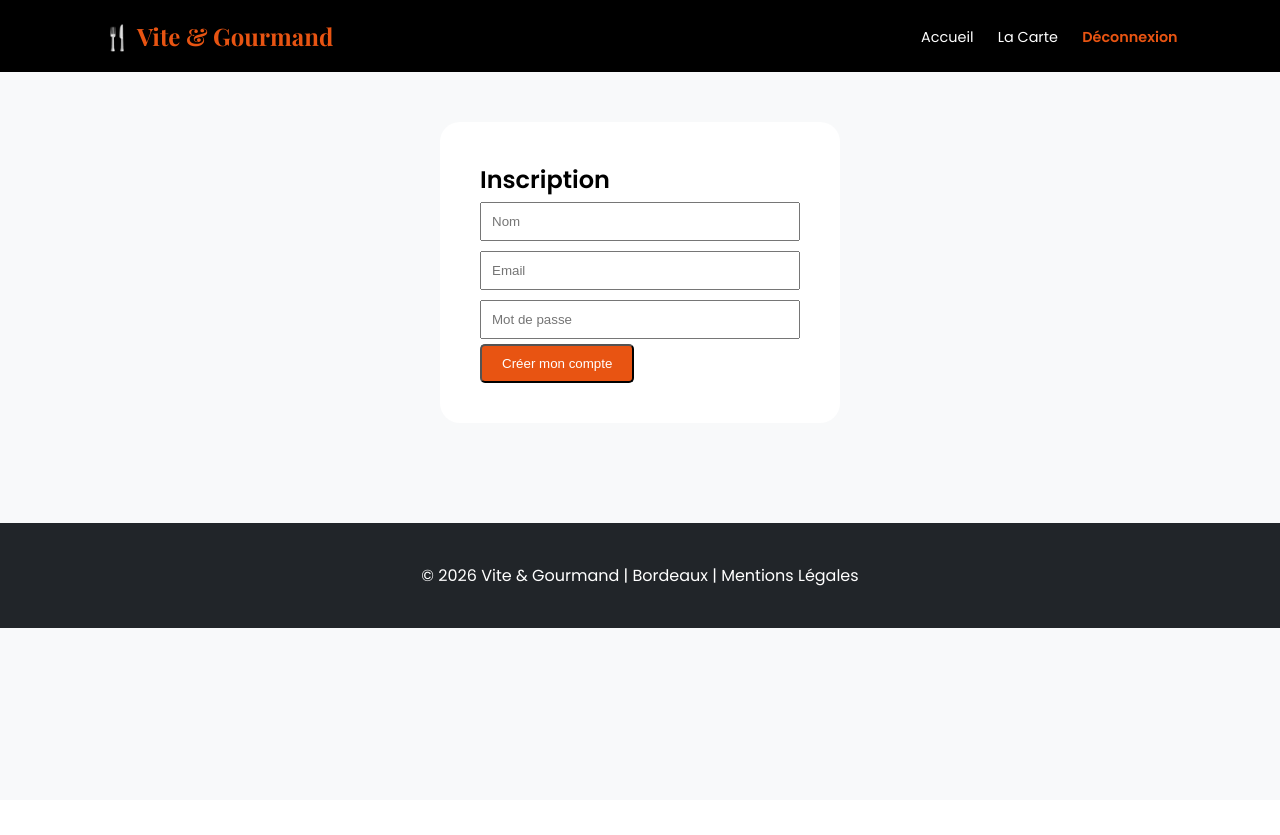
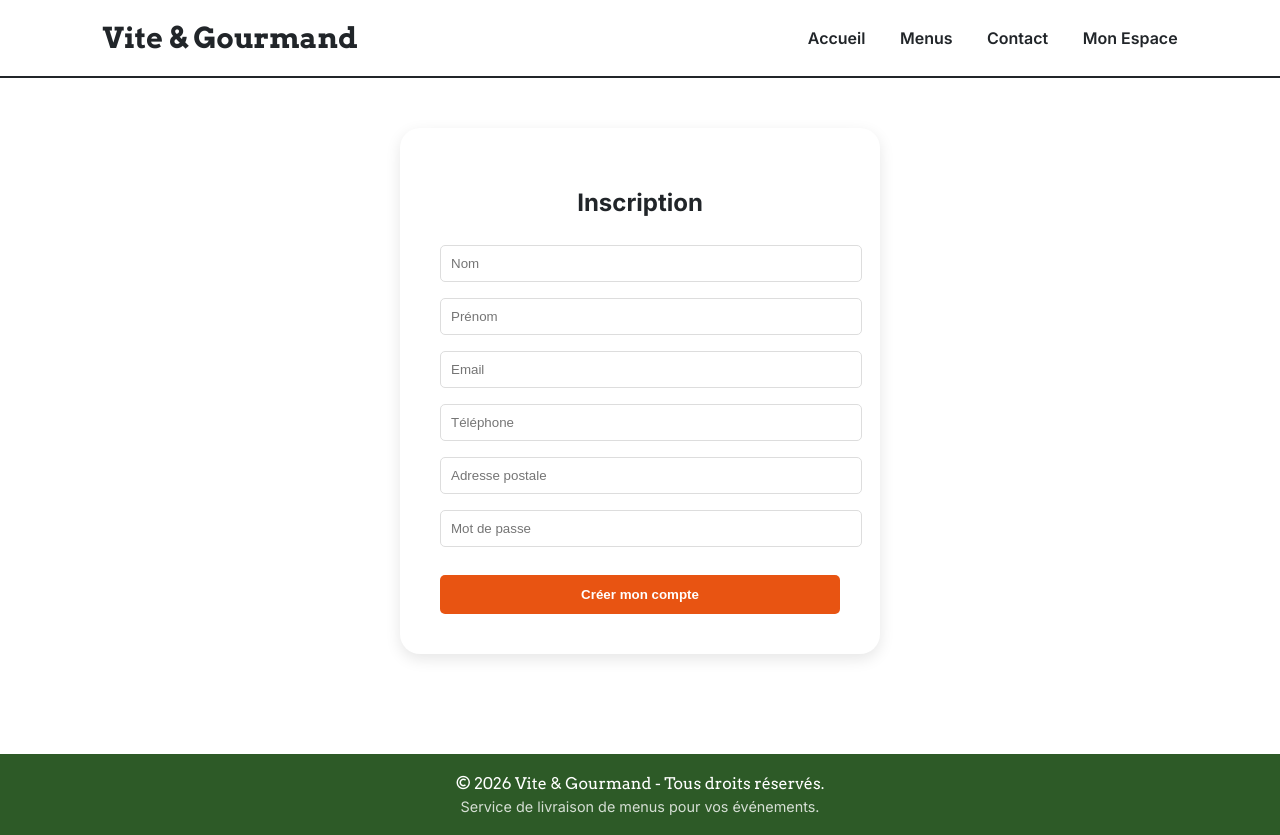
Before and after one commit to sir-ryan29/ECF-Studi-Vite-Et-Gourmand, a PHP site: page /inscription.php in a window 1280 px wide. Before the commit the page ends 628 px from the top, so only its background shows below. Run offline with PHP 8.4, Linux system fonts and the light colour scheme; the visitor is signed in with stand-in values (Sample User, id 1).

```diff
--- a/assets/css/style.css
+++ b/assets/css/style.css
@@ -1,39 +1,29 @@
-/* Importation des polices de la charte */
-@import url('https://fonts.googleapis.com/css2?family=Arvo:ital,wght@0,400;0,700;1,400;1,700&family=Inter:wght@300;400;600;700&display=swap');
+/* --- FICHIER : style.css --- */
+/* --- ROLE : Charte graphique Orange, Noir, Blanc --- */
 
-/* Style global */
-body {
-    font-family: 'Inter', sans-serif;
-    background-color: #fafafa;
-    color: #212529;
-}
+/* Importation des polices Google Fonts pour un look pro */
+@import url('https://fonts.googleapis.com/css2?family=Arvo:wght@400;700&family=Inter:wght@300;400;600;700&display=swap');
 
-/* Titres */
-h1, h2, h3, h4, .navbar-brand {
-    font-family: 'Arvo', serif;
-    font-weight: 700;
-}
+/* Style de base : police Inter, fond blanc, texte sombre */
+body { font-family: 'Inter', sans-serif; background-color: #ffffff; color: #212529; margin: 0; }
 
-/* Vert forêt (Couleur principale) */
-.bg-success {
-    background-color: #2d5a27 !important;
-}
+/* En-tête : Flexbox pour aligner le logo et la navigation */
+header { padding: 20px 8%; display: flex; justify-content: space-between; align-items: center; border-bottom: 2px solid #212529; }
 
-/* Vert herbe (Boutons) */
-.btn-success {
-    background-color: #8bc34a;
-    border-color: #8bc34a;
-    color: #ffffff;
-    font-weight: 600;
-}
+/* Style du Logo : Police Arvo (serif) pour le contraste */
+.navbar-brand { font-family: 'Arvo', serif; font-size: 1.8em; color: #212529; font-weight: 700; text-decoration: none; }
 
-.btn-success:hover {
-    background-color: #76a63f;
-    border-color: #76a63f;
-    color: #ffffff;
-}
+/* Style des liens de navigation */
+nav a { color: #212529; text-decoration: none; margin-left: 30px; font-weight: 600; transition: 0.3s; }
 
-/* Jaune (Accents) */
-.text-warning {
-    color: #ffc107 !important;
-}
+/* Effet au survol ET style pour le lien de la page active */
+nav a:hover, nav a.active { color: #e65100; }
+
+/* Bouton d'appel à l'action (CTA) en Orange */
+.btn-orange { display: inline-block; background-color: #e65100; color: white; padding: 15px 30px; text-decoration: none; border-radius: 5px; font-weight: bold; transition: 0.3s; }
+.btn-orange:hover { background-color: #c44500; }
+
+/* Section Hero (Accueil) */
+.hero-section { height: 70vh; display: flex; flex-direction: column; justify-content: center; align-items: center; text-align: center; background-color: #f4f4f4; }
+.hero-section h1 { font-size: 3em; margin-bottom: 0.5em; font-family: 'Arvo', serif; }
+.hero-section p { font-size: 1.2em; color: #555; margin-bottom: 2em; }
--- a/footer.php
+++ b/footer.php
@@ -1,9 +1,10 @@
 <?php
 // --- FICHIER : footer.php ---
-// --- ROLE : Pied de page commun à toutes les pages ---
+// --- ROLE : Pied de page standard ---
 ?>
-    <footer style="background: #212529; color: white; text-align: center; padding: 40px; margin-top: 50px;">
-        <p>© 2026 Vite & Gourmand | Bordeaux | Mentions Légales</p>
-    </footer>
+<footer style="background-color: #2d5a27; color: white; text-align: center; padding: 20px; margin-top: 50px;">
+    <p style="margin: 0; font-family: 'Arvo', serif;">&copy; <?php echo date('Y'); ?> Vite & Gourmand - Tous droits réservés.</p>
+    <p style="margin: 5px 0 0 0; font-size: 0.9em; opacity: 0.8;">Service de livraison de menus pour vos événements.</p>
+</footer>
 </body>
 </html>
--- a/header.php
+++ b/header.php
@@ -1,37 +1,33 @@
 <?php
 // --- FICHIER : header.php ---
-// --- ROLE : Header commun à toutes les pages, contient la navigation ---
-session_start();
+// --- ROLE : En-tête dynamique avec gestion de session ---
+
+// Démarrage de la session si ce n'est pas déjà fait
+if (session_status() === PHP_SESSION_NONE) { session_start(); }
+
+// Récupération du nom du fichier actuel pour gérer l'état "actif" des liens
+$current_page = basename($_SERVER['PHP_SELF']);
 ?>
 <!DOCTYPE html>
 <html lang="fr">
 <head>
-    <meta charset="UTF-8" />
+    <meta charset="UTF-8">
+    <link rel="stylesheet" href="assets/css/style.css">
     <title>Vite & Gourmand</title>
-    <link href="https://fonts.googleapis.com/css2?family=Poppins:wght@300;400;600&family=Playfair+Display:wght@700&display=swap" rel="stylesheet">
-    <style>
-        /* Design global du site */
-        * { margin: 0; padding: 0; box-sizing: border-box; }
-        body { font-family: 'Poppins', sans-serif; background: #f8f9fa; }
-        header { background: #000; padding: 20px 8%; display: flex; justify-content: space-between; align-items: center; }
-        .logo { font-family: 'Playfair Display', serif; color: #E85412; font-size: 1.5rem; font-weight: bold; }
-        nav a { color: white; text-decoration: none; margin-left: 20px; font-size: 0.9rem; }
-        .btn-orange { background: #E85412; color: white; padding: 10px 20px; border-radius: 5px; text-decoration: none; }
-    </style>
 </head>
 <body>
-    <header>
-        <div class="logo">🍴 Vite & Gourmand</div>
-        <nav>
-            <a href="index.php">Accueil</a>
-            <a href="menus.php">La Carte</a>
-            <?php
-            // Gestion dynamique du lien de compte selon la session
-            if (isset($_SESSION['user_id'])) {
-                echo '<a href="deconnexion.php" style="color: #E85412; font-weight: bold;">Déconnexion</a>';
-            } else {
-                echo '<a href="connexion.php">Connexion</a>';
-            }
-            ?>
-        </nav>
-    </header>
+<header>
+    <a href="index.php" class="navbar-brand">Vite & Gourmand</a>
+
+    <nav>
+        <a href="index.php" class="<?= ($current_page == 'index.php') ? 'active' : '' ?>">Accueil</a>
+        <a href="menus.php" class="<?= ($current_page == 'menus.php') ? 'active' : '' ?>">Menus</a>
+        <a href="contact.php" class="<?= ($current_page == 'contact.php') ? 'active' : '' ?>">Contact</a>
+
+        <?php if (isset($_SESSION['user_id'])): ?>
+            <a href="espace_client.php" class="<?= ($current_page == 'espace_client.php') ? 'active' : '' ?>">Mon Espace</a>
+        <?php else: ?>
+            <a href="connexion.php" class="<?= ($current_page == 'connexion.php') ? 'active' : '' ?>">Connexion</a>
+        <?php endif; ?>
+    </nav>
+</header>
--- a/inscription.php
+++ b/inscription.php
@@ -1,11 +1,23 @@
-<?php include 'header.php'; ?>
-  <div style="display: flex; justify-content: center; padding: 50px;">
-    <form action="traitement_inscription.php" method="POST" style="background: white; padding: 40px; border-radius: 20px; width: 400px;">
-      <h2>Inscription</h2>
-      <input type="text" name="nom" placeholder="Nom" style="width: 100%; padding: 10px; margin: 5px 0;">
-      <input type="email" name="email" placeholder="Email" style="width: 100%; padding: 10px; margin: 5px 0;">
-      <input type="password" name="password" placeholder="Mot de passe" style="width: 100%; padding: 10px; margin: 5px 0;">
-      <button type="submit" class="btn-orange">Créer mon compte</button>
+<?php
+// --- FICHIER : inscription.php ---
+include 'header.php';
+?>
+
+<div style="display: flex; justify-content: center; padding: 50px;">
+    <form action="traitement_inscription.php" method="POST" style="background: white; padding: 40px; border-radius: 20px; width: 400px; box-shadow: 0 5px 15px rgba(0,0,0,0.1);">
+        <h2 style="margin-bottom: 20px; text-align: center;">Inscription</h2>
+
+        <input type="text" name="nom" placeholder="Nom" style="width: 100%; padding: 10px; margin: 8px 0; border: 1px solid #ddd; border-radius: 5px;" required>
+        <input type="text" name="prenom" placeholder="Prénom" style="width: 100%; padding: 10px; margin: 8px 0; border: 1px solid #ddd; border-radius: 5px;" required>
+        <input type="email" name="email" placeholder="Email" style="width: 100%; padding: 10px; margin: 8px 0; border: 1px solid #ddd; border-radius: 5px;" required>
+        <input type="text" name="telephone" placeholder="Téléphone" style="width: 100%; padding: 10px; margin: 8px 0; border: 1px solid #ddd; border-radius: 5px;" required>
+        <input type="text" name="adresse_postale" placeholder="Adresse postale" style="width: 100%; padding: 10px; margin: 8px 0; border: 1px solid #ddd; border-radius: 5px;" required>
+        <input type="password" name="password" placeholder="Mot de passe" style="width: 100%; padding: 10px; margin: 8px 0; border: 1px solid #ddd; border-radius: 5px;" required>
+
+        <button type="submit" class="btn-orange" style="width: 100%; padding: 12px; margin-top: 20px; border: none; border-radius: 5px; cursor: pointer; color: white; background: #E85412; font-weight: bold;">
+            Créer mon compte
+        </button>
     </form>
-  </div>
+</div>
+
 <?php include 'footer.php'; ?>
```
Also changed, not shown: commande.php (added, +44 -0 lines), connexion.php (+22 -9 lines), db.php (+25 -6 lines), deconnexion.php (+7 -4 lines), espace_client.php (added, +60 -0 lines), index.php (+21 -7 lines), menus.php (+28 -14 lines), traitement_commande.php (added, +33 -0 lines), traitement_connexion.php (+14 -9 lines), traitement_inscription.php (+36 -20 lines), README.md, data/vite_et_gourmand.sqlite (added).
